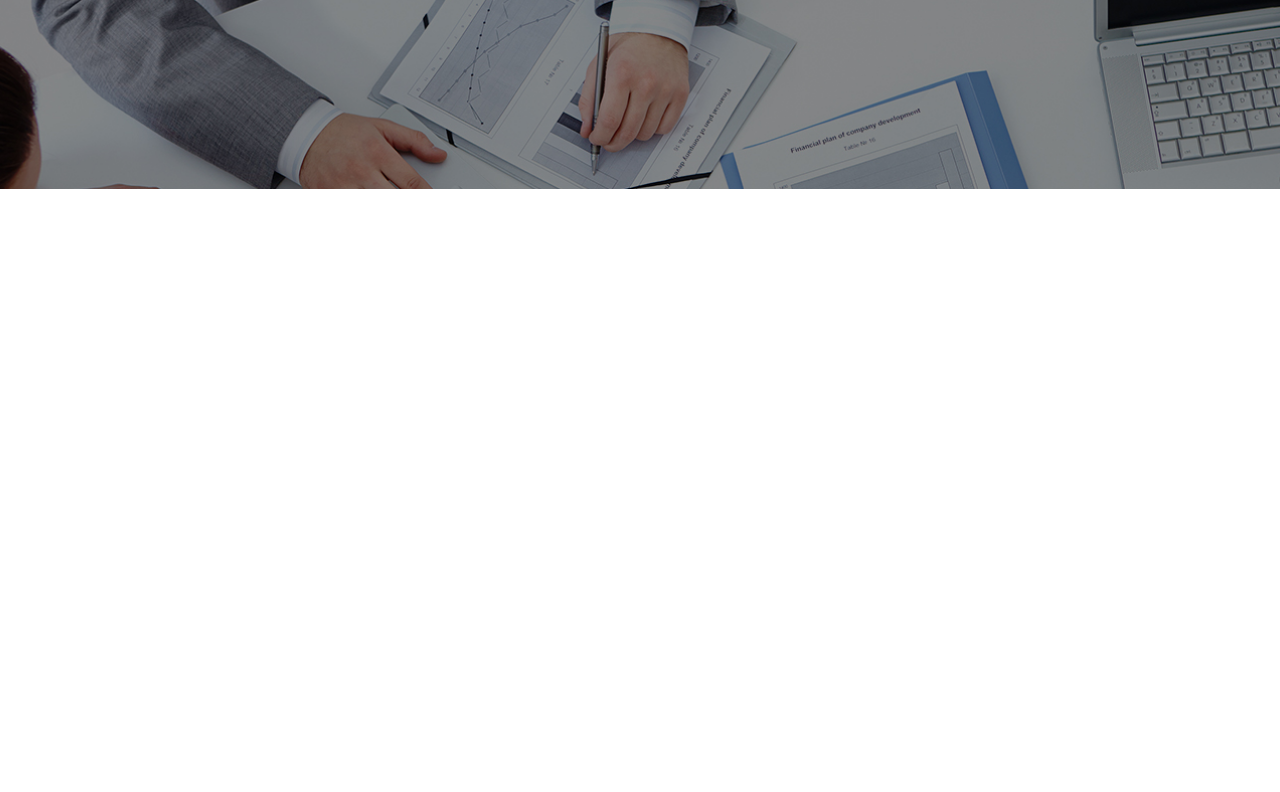
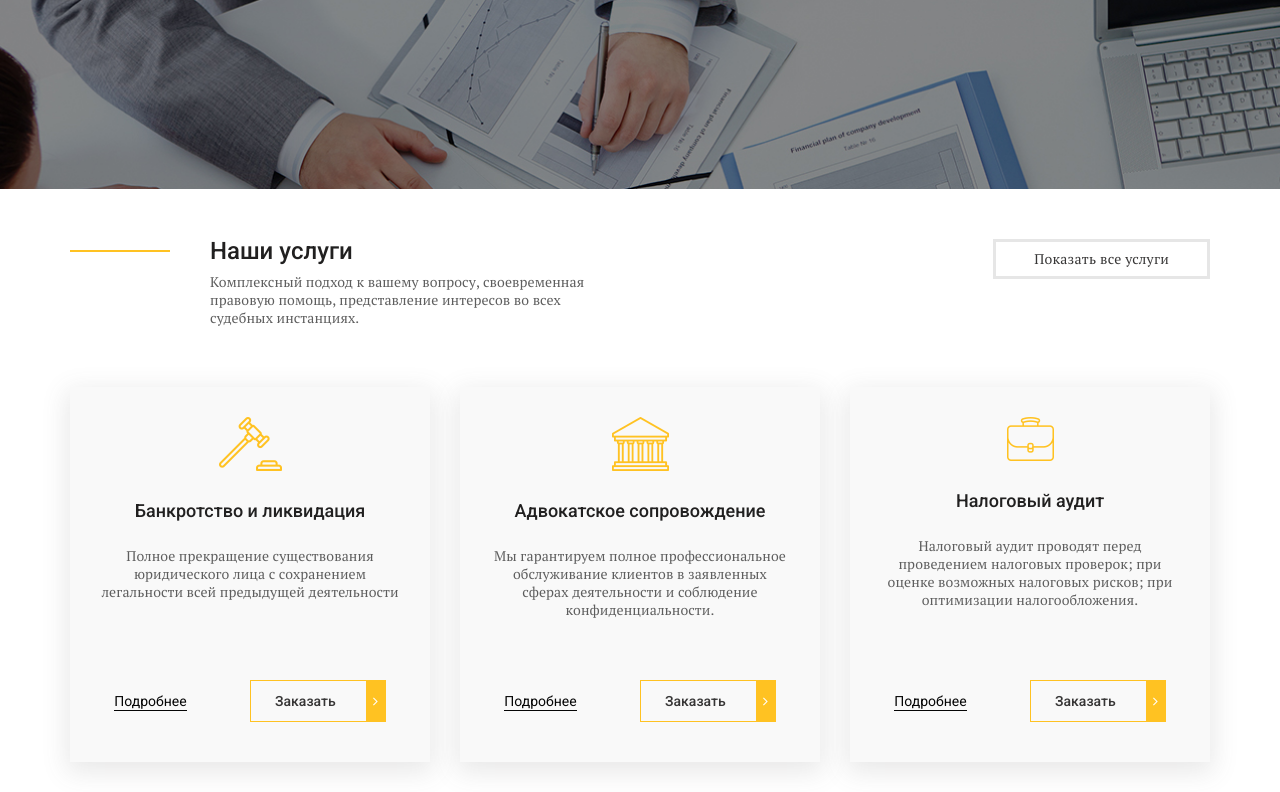
Before and after one commit to Andrey-Sverchkov/Second-layout, a plain HTML site: page index.html in a window 1280 px wide. Shown: the part 451-1243 px from the top of the page. Before the commit the page ends 800 px from the top, so only its background shows below. Drawn offline with nearby package versions, Linux system fonts and the light colour scheme; files whose address does not match are found by name.

Commit message:
Добавил section наши услуги

```diff
--- a/css/style.css
+++ b/css/style.css
@@ -195,3 +195,86 @@ header{
 .slick-prev{
     left: 0;
 }
+.services{
+    padding: 50px 0px 30px;
+}
+.services__top{
+    display: flex;
+    justify-content: space-between;
+    margin-bottom: 60px;
+}
+.services__title-box{
+    max-width: 520px;
+    padding-left: 140px;
+    position: relative;
+}
+.services__title-box:before{
+    content: "";
+    position: absolute;
+    width: 100px;
+    height: 2px;
+    background-color: #ffc222;
+    left: 0;
+    top: 11px;
+}
+.services__title{
+    font-size: 24px;
+    font-weight: 500;
+    line-height: 24px;
+    color: #212020;
+    font-family: 'Roboto', sans-serif;
+    margin-bottom: 10px;
+}
+.services__text{
+    letter-spacing: 0.1px;
+}
+.services__btn a{
+    color: #373636;
+    line-height: 24px;
+    letter-spacing: 0.25px;
+    padding: 5px 38px;
+    border: 3px solid #e6e6e6;
+}
+.services__items{
+    display: flex;
+    justify-content: space-between;
+}
+.services__item{
+    max-width: 360px;
+    text-align: center;
+    padding: 30px 0px 80px;
+    position: relative;
+    min-height: 375px;
+    background-color: #f9f9f9;
+    box-shadow: 0px 7px 24.3px 2.7px rgba(91, 89, 89, 0.14);
+}
+.services__item-title{
+    color: #212020;
+    font-size: 18px;
+    line-height: 24px;
+    font-weight: 500;
+    font-family: 'Roboto', sans-serif;
+    padding: 24px 0px;
+}
+.services__item-text{
+   letter-spacing: 0.1px;
+   padding: 0px 30px 30px;
+}
+.services__item-btn{
+    position: absolute;
+    bottom: 40px;
+    left: 0;
+    right: 0;
+}
+.services__item-btn .default-btn{
+    color: #373636;
+}
+.services__item-btn .default-btn:after{
+    color: #fff;
+}
+.services__item-link{
+    color: #050505;
+    font-family: 'Roboto', sans-serif;
+    border-bottom: 1px solid #050505;
+    margin-right: 60px;
+}
--- a/index.html
+++ b/index.html
@@ -92,6 +92,77 @@
             </div>
         </div>
     </section>
+    <section class="services">
+        <div class="container">
+            <div class="services__top">
+                <div class="services__title-box">
+                    <div class="services__title">
+                        Наши услуги
+                    </div>
+                    <div class="services__text">
+                        Комплексный подход к вашему вопросу, своевременная правовую помощь,
+                        представление интересов во всех судебных инстанциях.
+                    </div>
+                </div>
+                <div class="services__btn">
+                    <a href="#">
+                        Показать все услуги
+                    </a>
+                </div>
+            </div>
+            <div class="services__items">
+                <div class="services__item">
+                    <img src="img/services-1.png" alt="">
+                    <div class="services__item-title">
+                        Банкротство и ликвидация
+                    </div>
+                    <div class="services__item-text">
+                        Полное прекращение существования юридического лица с сохранением
+                        легальности всей предыдущей деятельности
+                    </div>
+                    <div class="services__item-btn">
+                        <a class="services__item-link" href="#">Подробнее</a>
+                        <a data-fancybox data-src="#modal" href="javascript:;" class="default-btn">
+                            Заказать
+                        </a>
+                    </div>
+                </div>
+                <div class="services__item">
+                    <img src="img/services-2.png" alt="">
+                    <div class="services__item-title">
+                        Адвокатское сопровождение
+                    </div>
+                    <div class="services__item-text">
+                        Мы гарантируем полное профессиональное обслуживание клиентов в заявленных
+                        сферах деятельности и соблюдение конфиденциальности.
+                    </div>
+                    <div class="services__item-btn">
+                        <a class="services__item-link" href="#">Подробнее</a>
+                        <a data-fancybox data-src="#modal" href="javascript:;" class="default-btn">
+                            Заказать
+                        </a>
+                    </div>
+                </div>
+                <div class="services__item">
+                    <img src="img/services-3.png" alt="">
+                    <div class="services__item-title">
+                        Налоговый аудит
+                    </div>
+                    <div class="services__item-text">
+                        Налоговый аудит проводят перед проведением налоговых проверок; при оценке возможных налоговых
+                        рисков;
+                        при оптимизации налогообложения.
+                    </div>
+                    <div class="services__item-btn">
+                        <a class="services__item-link" href="#">Подробнее</a>
+                        <a data-fancybox data-src="#modal" href="javascript:;" class="default-btn">
+                            Заказать
+                        </a>
+                    </div>
+                </div>
+            </div>
+        </div>
+    </section>
     <div id="modal">
         <h2>Hello!</h2>
         <p>You are awesome!</p>
```
Also changed, not shown: img/services-1.png (added), img/services-2.png (added), img/services-3.png (added).
